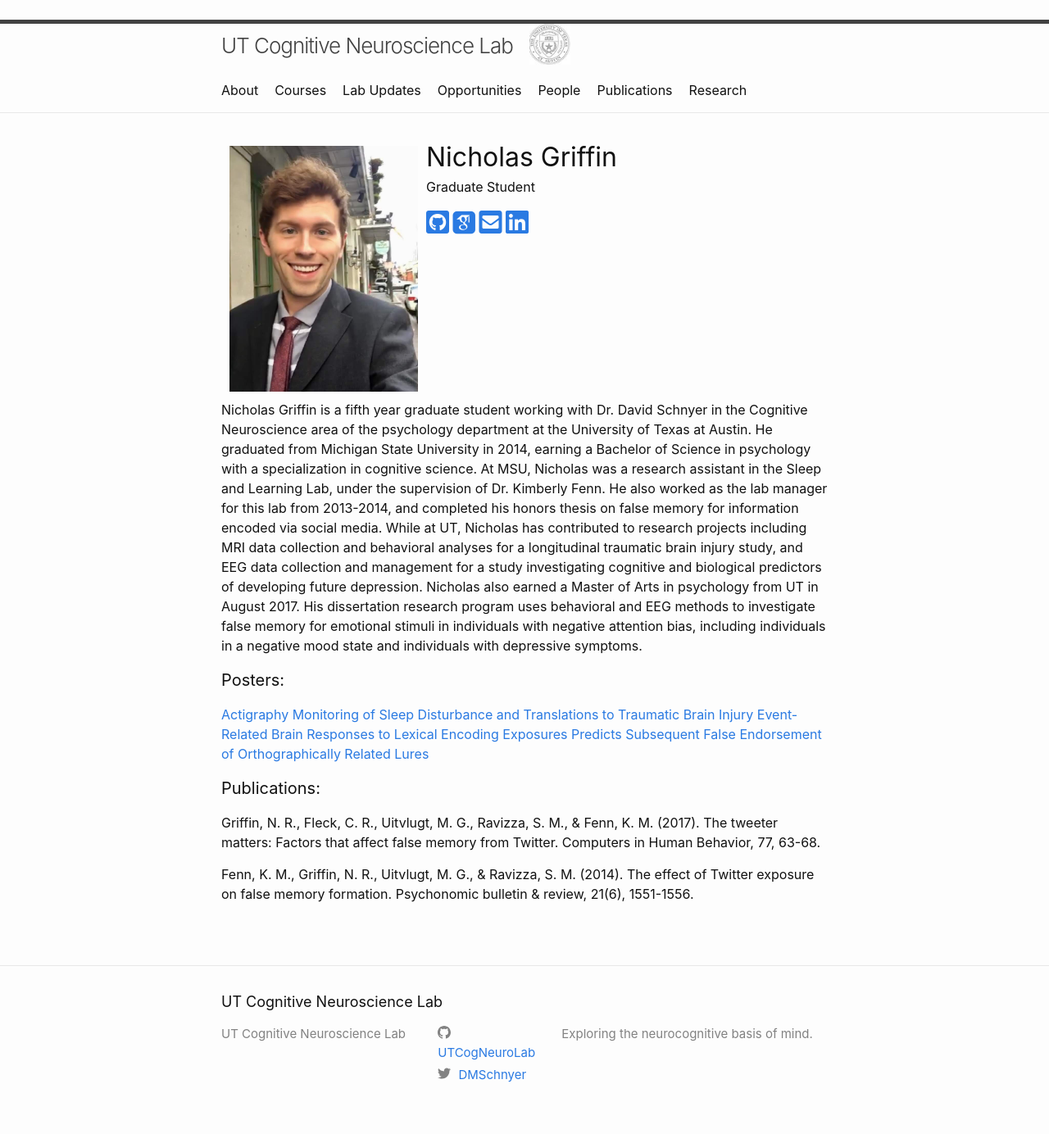
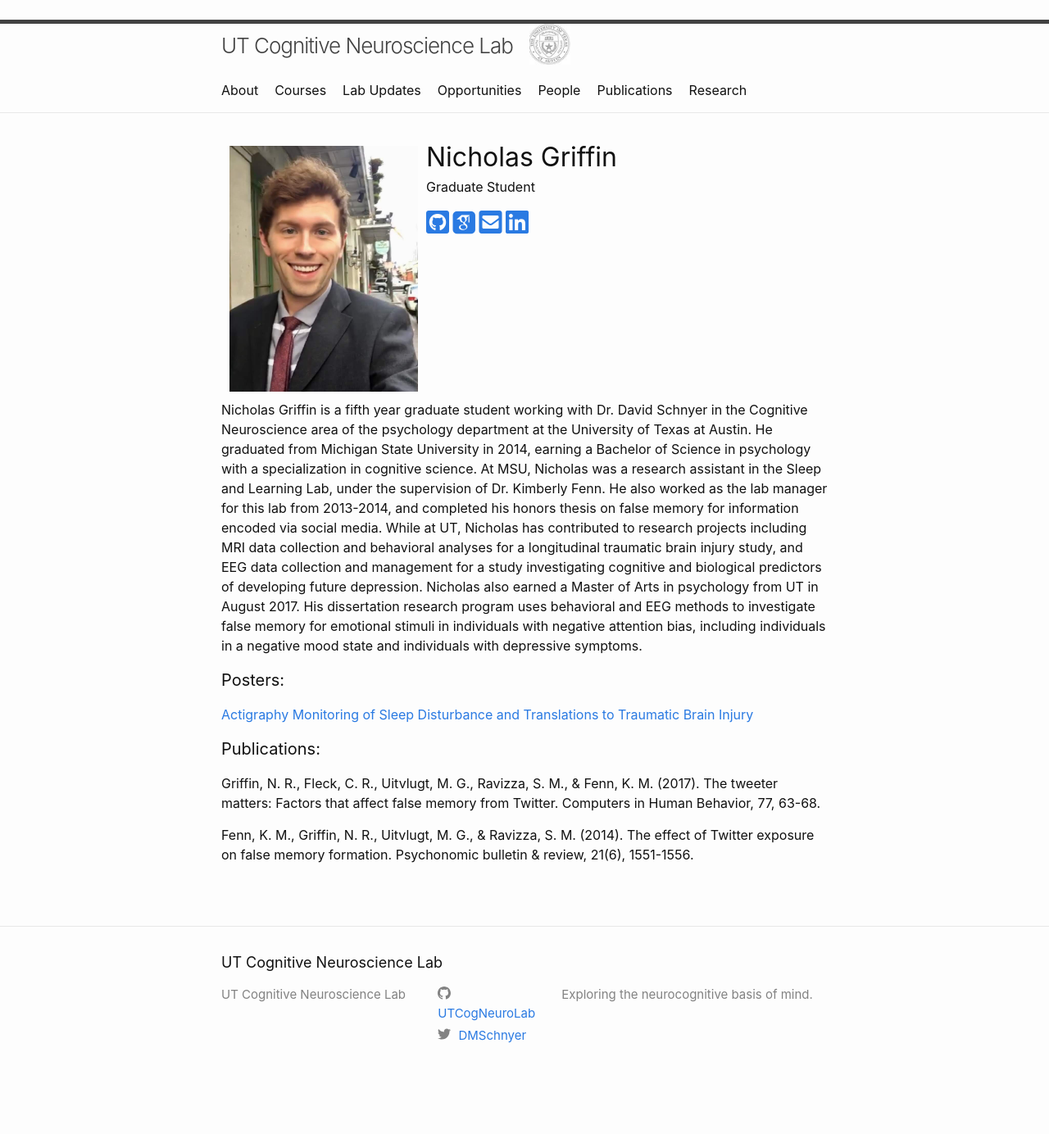
Before and after one commit to UTCogNeuroLab/UTCogNeuroLab.github.io, a Jekyll site: the page built from team/nicholas-griffin.md, in a window 1280 px wide. Shown: the whole page at 82% size. Built offline with Jekyll 4.4.1, drawn with Linux system fonts in a browser that asks for light colours; nearby versions of some CDN libraries; some web fonts are replaced; after the commit the page ends 1336 px from its top, so only the background shows below that.

Commit message:
Update nicholas-griffin.md

```diff
--- a/team/nicholas-griffin.md
+++ b/team/nicholas-griffin.md
@@ -19,7 +19,6 @@ Nicholas Griffin is a fifth year graduate student working with Dr. David Schnyer
 #### Posters:
 
 [Actigraphy Monitoring of Sleep Disturbance and Translations to Traumatic Brain Injury](/assets/posters/CARE_Poster.pptx.pdf)
-[Event-Related Brain Responses to Lexical Encoding Exposures Predicts Subsequent False Endorsement of Orthographically Related Lures](/assets/posters/SfN Poster 2018 NRG.pdf)
 
 #### Publications:
 
```
